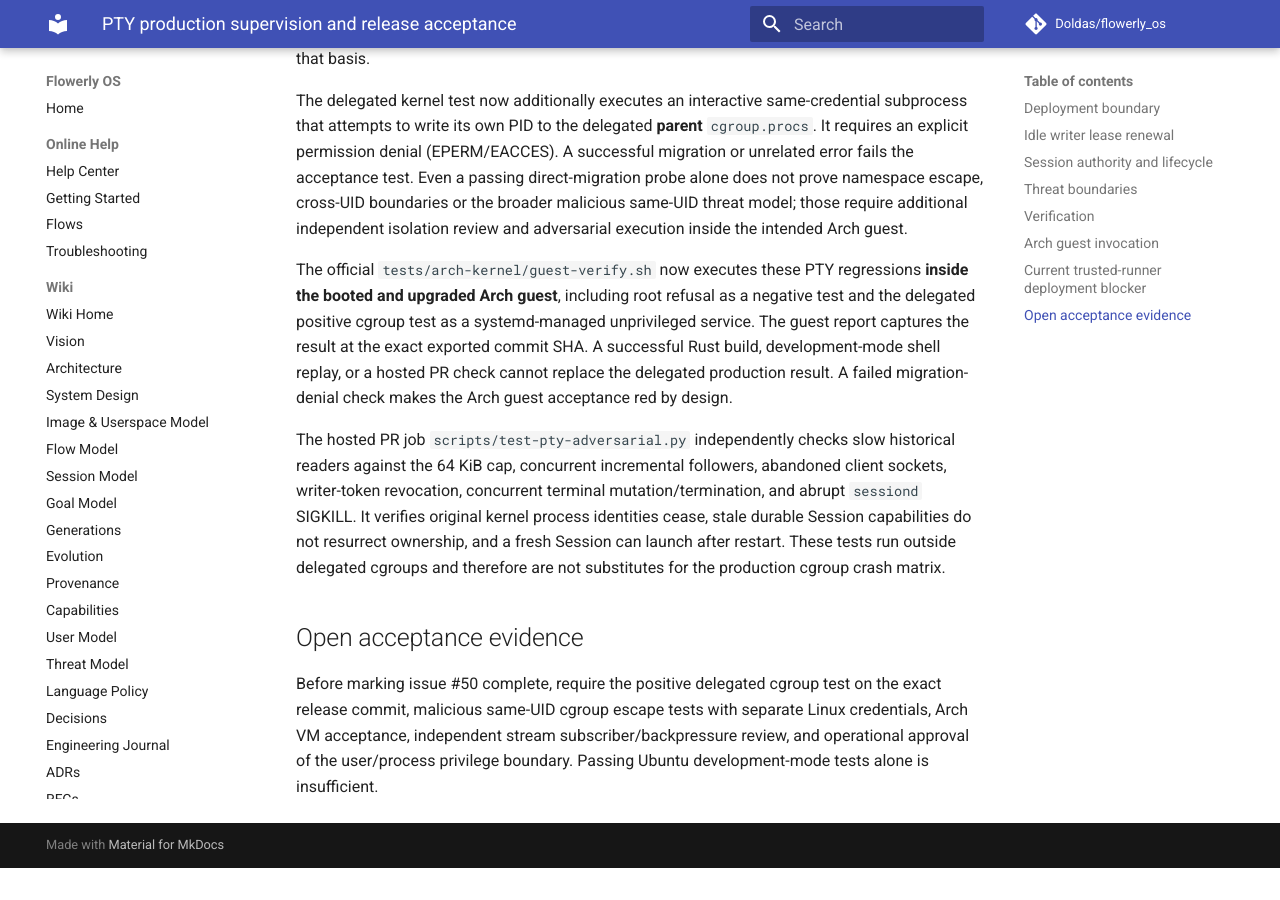
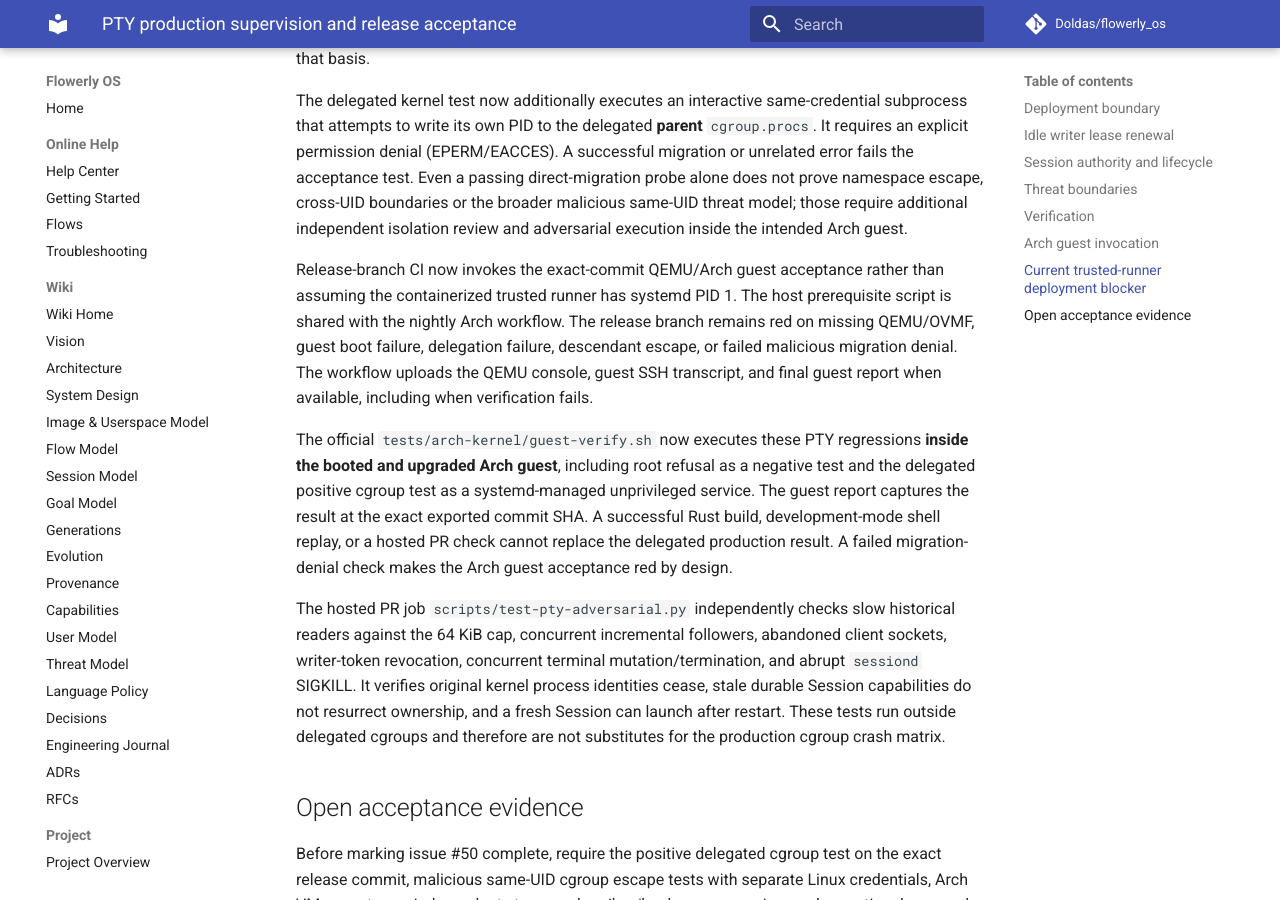
Before and after one commit to Doldas/flowerly_os, an MkDocs documentation site: the page built from docs/pty-production-supervision.md, in a window 1280 px wide and 900 px high, scrolled down 3605 px. Built offline with MkDocs 1.6.1 and Material for MkDocs 9.7.7, drawn with Linux system fonts in a browser that asks for light colours; comment, search, counter and statistics services are not loaded; before the commit the page ends 4473 px from its top, so only the background shows below that.

Commit message:
test(arch): preserve guest verification report and console when PTY security acceptance fails (#72)

```diff
--- a/docs/pty-production-supervision.md
+++ b/docs/pty-production-supervision.md
@@ -178,6 +178,14 @@ not prove namespace escape, cross-UID boundaries or the broader malicious
 same-UID threat model; those require additional independent isolation
 review and adversarial execution inside the intended Arch guest.
 
+Release-branch CI now invokes the exact-commit QEMU/Arch guest acceptance
+rather than assuming the containerized trusted runner has systemd PID 1.
+The host prerequisite script is shared with the nightly Arch workflow.
+The release branch remains red on missing QEMU/OVMF, guest boot failure,
+delegation failure, descendant escape, or failed malicious migration denial.
+The workflow uploads the QEMU console, guest SSH transcript, and final
+guest report when available, including when verification fails.
+
 The official `tests/arch-kernel/guest-verify.sh` now executes these PTY
 regressions **inside the booted and upgraded Arch guest**, including root
 refusal as a negative test and the delegated positive cgroup test as a
```
Also changed, not shown: 2 other files.
